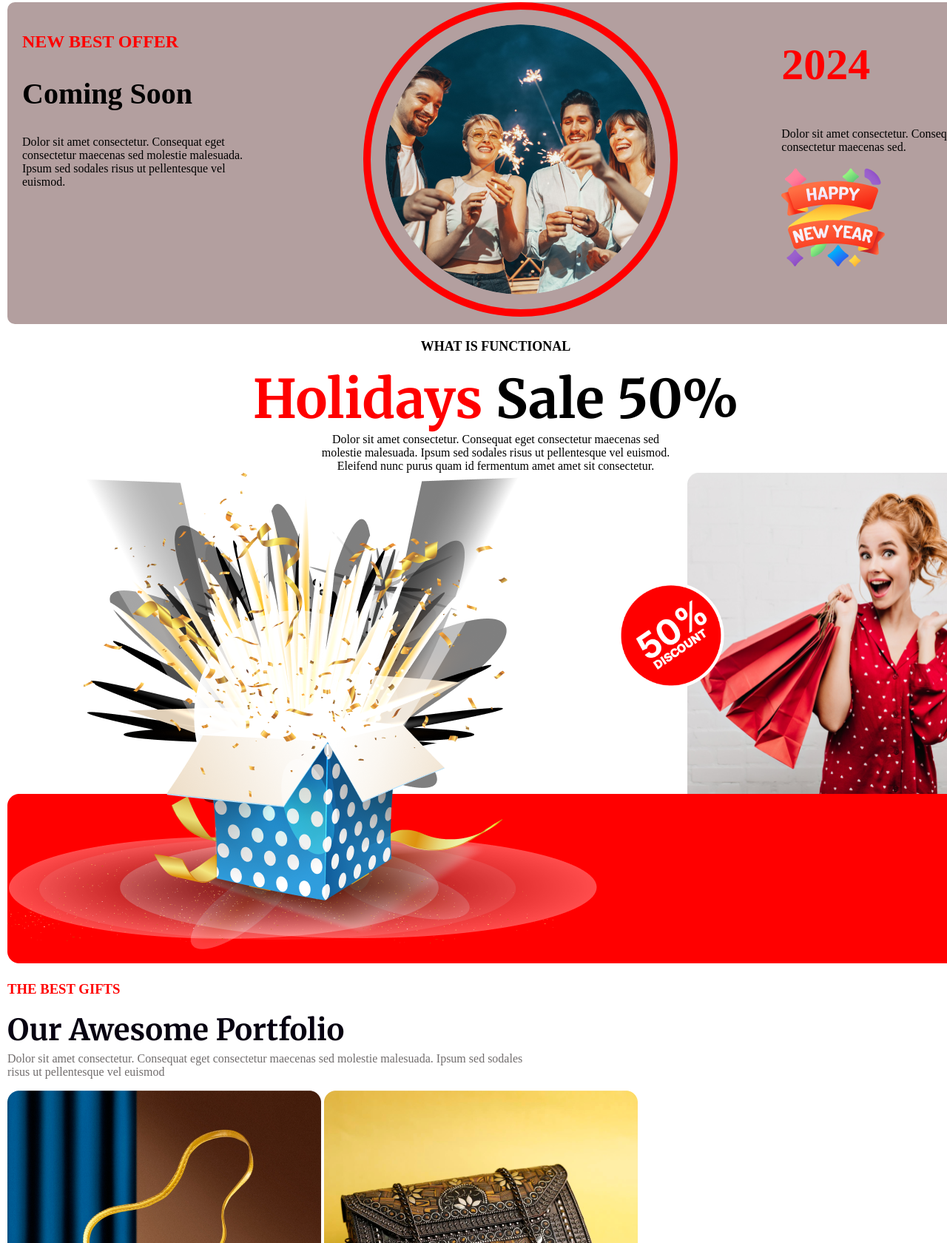
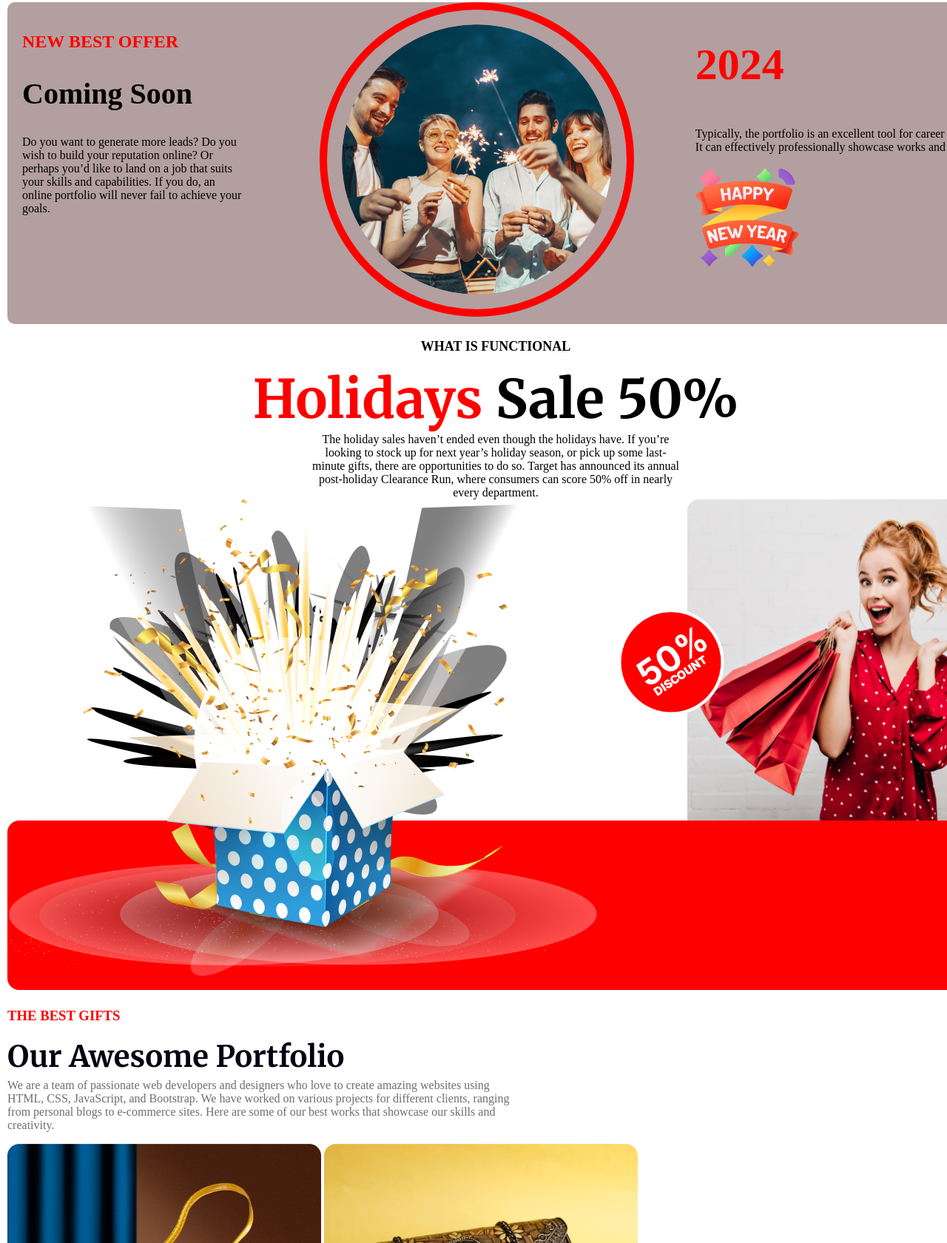
Before and after one commit to zaheenrakib/B9-Assignment-1, a plain HTML site: page index.html in a window 1280 px wide. Shown: the part 2551-4231 px from the top of the page at 74% size. Drawn offline with Linux system fonts and the light colour scheme.

Commit message:
Change Lorem Text

```diff
--- a/index.html
+++ b/index.html
@@ -35,7 +35,7 @@
 
                 <div class="sec-left-con">
                     <h1 class="welcome">Welcome To Midnight Party</h1>
-                    <p class="parag">Dolor sit amet consectetur. Consequat eget consectetur maecenas sed molestie malesuada. Ipsum sed sodales risus ut pellentesque vel euismod.</p>
+                    <p class="parag">Welcome to our Mehndi Night, Welcome to Mehndi Signs as Mehndi Welcome Sign, Henna Welcome Sign, Mehndi Night welcome signage as Henna Night</p>
                     <button class="btn-primary">Join Now</button>
                 </div>
 
@@ -60,15 +60,14 @@
             <div class="left-content">
                 <h2><span>NEW BEST OFFER</span></h2>
                 <h1 class="f-h1">Coming Soon</h1>
-                <p class="left-para">Dolor sit amet consectetur. Consequat eget consectetur maecenas sed molestie
-                    malesuada. Ipsum sed sodales risus ut pellentesque vel euismod.</p>
+                <p class="left-para">Do you want to generate more leads? Do you wish to build your reputation online? Or perhaps you’d like to land on a job that suits your skills and capabilities. If you do, an online portfolio will never fail to achieve your goals.</p>
             </div>
             <div class="middle-content">
                 <img class="mid-img" src="images/Ellipse 1.png" alt="">
             </div>
             <div class="right-content">
                 <h1 class="year"><span>2024</span></h1>
-                <p class="four-para">Dolor sit amet consectetur. Consequat eget <br> consectetur maecenas sed.</p>
+                <p class="four-para">Typically, the portfolio is an excellent tool  for career growth. <br> It can effectively professionally showcase works and skills. </p>
                 <img src="images/Group 96.png" alt="">
             </div>
         </section>
@@ -76,9 +75,9 @@
             <div class="top-content">
                 <h2 class="fif-2">WHAT IS FUNCTIONAL</h2>
                 <h1 class="fif-holy"><span>Holidays</span> Sale 50%</h1>
-                <p class="fif-para">Dolor sit amet consectetur. Consequat eget consectetur maecenas sed molestie
-                    malesuada. Ipsum sed sodales risus ut pellentesque vel euismod. Eleifend nunc purus quam id
-                    fermentum amet amet sit consectetur.</p>
+                <p class="fif-para">The holiday sales haven’t ended even though the holidays have. If you’re looking to stock up for next year’s holiday season, or pick up some last-minute gifts, there are opportunities to do so.
+
+                    Target has announced its annual post-holiday Clearance Run, where consumers can score 50% off in nearly every department. </p>
 
             </div>
             <div class="mid-con">
@@ -96,8 +95,7 @@
         <section class="sixth">
             <h3><span>THE BEST GIFTS</span></h3>
             <h2 class="Port-title">Our Awesome Portfolio</h2>
-            <p class="parag">Dolor sit amet consectetur. Consequat eget consectetur maecenas sed molestie malesuada.
-                Ipsum sed sodales risus ut pellentesque vel euismod</p>
+            <p class="parag">We are a team of passionate web developers and designers who love to create amazing websites using HTML, CSS, JavaScript, and Bootstrap. We have worked on various projects for different clients, ranging from personal blogs to e-commerce sites. Here are some of our best works that showcase our skills and creativity.</p>
 
             <div class="images">
                 <img class="img-hover" src="images/Rectangle 3.png" alt="">
@@ -111,8 +109,7 @@
         <section class="seventh">
             <img class="mail-icon" src="images/Group 61.png" alt="">
             <h1 class="newsletter">Subscribe Newsletter</h1>
-            <p class="para">Dolor sit amet consectetur. Consequat eget consectetur maecenas sed molestie malesuada.
-                Ipsum sed sodales risus ut pellentesque vel euismod.</p>
+            <p class="para">Don’t miss out on our latest updates, tips, and offers. Join our newsletter and get access to exclusive content, discounts, and freebies. Simply enter your email address below and click “Subscribe Now”. As a bonus, you’ll also receive a free e-book on how to create an awesome portfolio. Hurry up, this offer is only valid for the first 100 subscribers!</p>
 
             <div class="subscribe">
                 <input class="input-text" placeholder="user@gmail.com" type="text"> <button
```
